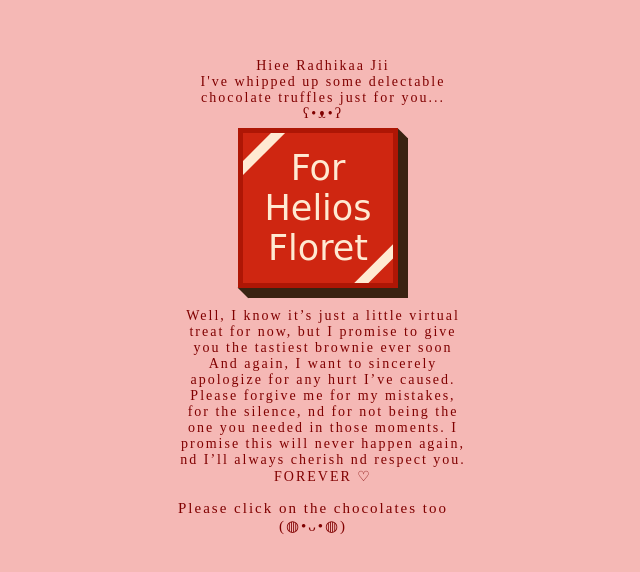
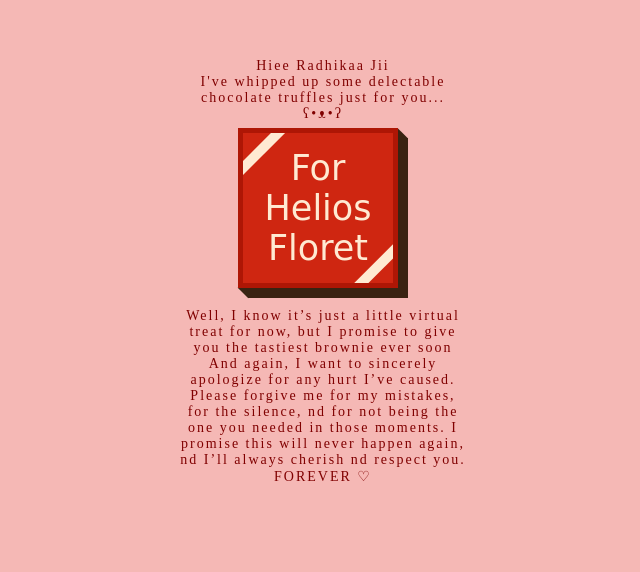
Before and after one commit to naitikforsure1826/naitikforsure, a plain HTML site: page index.html in a window 1280 px wide. Shown: the part 200-772 px from the top of the page, without its empty margins (322-962 px from the left). Drawn offline with Linux system fonts and the light colour scheme.

Commit message:
Update index.html

```diff
--- a/index.html
+++ b/index.html
@@ -1,6 +1,7 @@
 <!DOCTYPE html>
 <html lang="en">
 <head>
+    <meta name="viewport" content="width=device-width, initial-scale=1.0">
     <meta charset="UTF-8">
     <title>naitik.forsure</title>
     <link rel="stylesheet" href="style.css">
@@ -23,7 +24,7 @@
   <div class="text">Well, I know it’s just a little virtual treat for now, but I promise to give you the tastiest brownie ever soon<br>And again, I want to sincerely apologize for any hurt I’ve caused. Please forgive me for my mistakes, for the silence, nd for not being the one you needed in those moments. I promise this will never happen again, nd I’ll always cherish nd respect you. FOREVER ♡
 <br><br></div>
   <div class="text2">Hiee Radhikaa Jii <br>I've whipped up some delectable chocolate truffles just for you...<br> ʕ•ᴥ•ʔ</div>
-   <div class="text3"><br>Please click on the chocolates too<br> (◍•ᴗ•◍)</div>
+   <div class="text3"></div>
 </div>
 
 </body>
```
